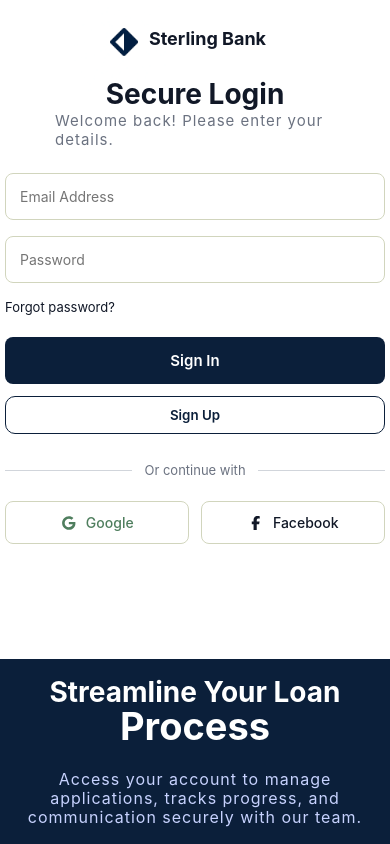
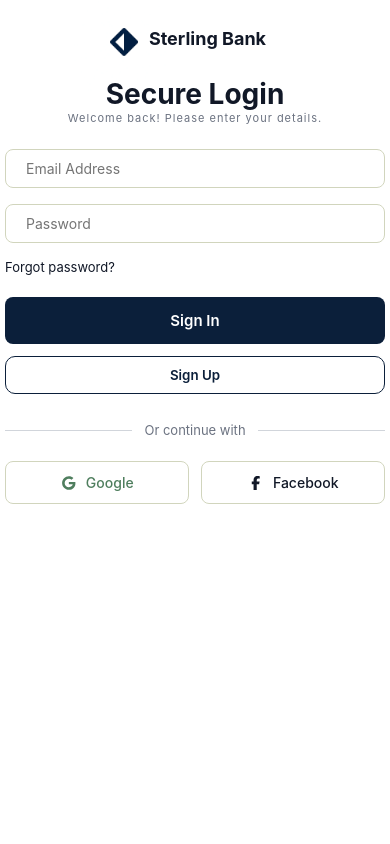
Before and after one commit to Talesoftoba/Loan-App, a React (Vite) app: page /login in a window 390 px wide. Built offline with nearby package versions, Linux system fonts and the light colour scheme; no server answers.

Commit message:
sign up fix

```diff
--- a/src/Pages/Login/Login.module.css
+++ b/src/Pages/Login/Login.module.css
@@ -1,11 +1,7 @@
 
-*,
-*::before,
-*::after{
+*{
     box-sizing: border-box;
 }
-
-
 
 .loginContainer{
     display: grid;
@@ -71,15 +67,13 @@
     margin-top: 0;
 }
 .subtitle{
-    font-size: 15px;
+    font-size: 11px;
     color: #6b7280;
    margin-top: -1px;
 }
 .errorText{
     font-size: 14px;
     color: #b91c1c;
-    line-height: 1.4;
-
 }
 .errorBox{
     background-color: #fef2f2;
@@ -244,6 +238,8 @@
 }
 
 
+
+
 @media (max-width:768px){
     .loginContainer{
         grid-template-columns: 1fr;
@@ -253,31 +249,34 @@
         min-height: auto;
 
     }
+    .inputField{
+        padding: 10px 20px;
+    }
     .loginLeft{
         display: flex;
         justify-content: center;
         align-items: flex-start;
-       padding-bottom: 0;
-       margin-bottom: 0;
+
     }
     .loginBox{
         transform: translateY(-8px);
         margin-bottom: 30px;
     }
     .loginRight{
-       padding: 24px;
+       visibility: hidden;
        position: fixed;
         bottom: 0;
        left: 0;
        right: 0;
-       height: 185px;
+       height: 150px;
        display: flex;
        justify-content: center;
        align-items: center;
-       padding: 48px 24px;
+       margin-top: 500px;
        text-align: center;
       background-color: #0b1f3a;
        align-self: stretch;
+
     }
     .rightTitle{
         font-size: 28px;
--- a/src/Pages/SignUp.module.css
+++ b/src/Pages/SignUp.module.css
@@ -57,7 +57,12 @@
 }
 .nameRow{
     display: flex;
-    gap: 1rem;
+    gap: 0.5rem;
+    width: -5px;
+    align-items: center;
+}
+.nameRow ::placeholder{
+        text-align: center;
 }
 .nameRow input{
     flex: 1;
@@ -91,11 +96,15 @@
     color: #dc2626;
 }
 @media(max-width: 768px){
-    .signupForm{
-        padding: 32px 20px 36px;
-    }
+
     .title{
         font-size: 24px;
     }
 
+    .nameRow input{
+       min-width: 5px;
+    }
+    .nameRow ::placeholder{
+        text-align: center;
+    }
 }
```
